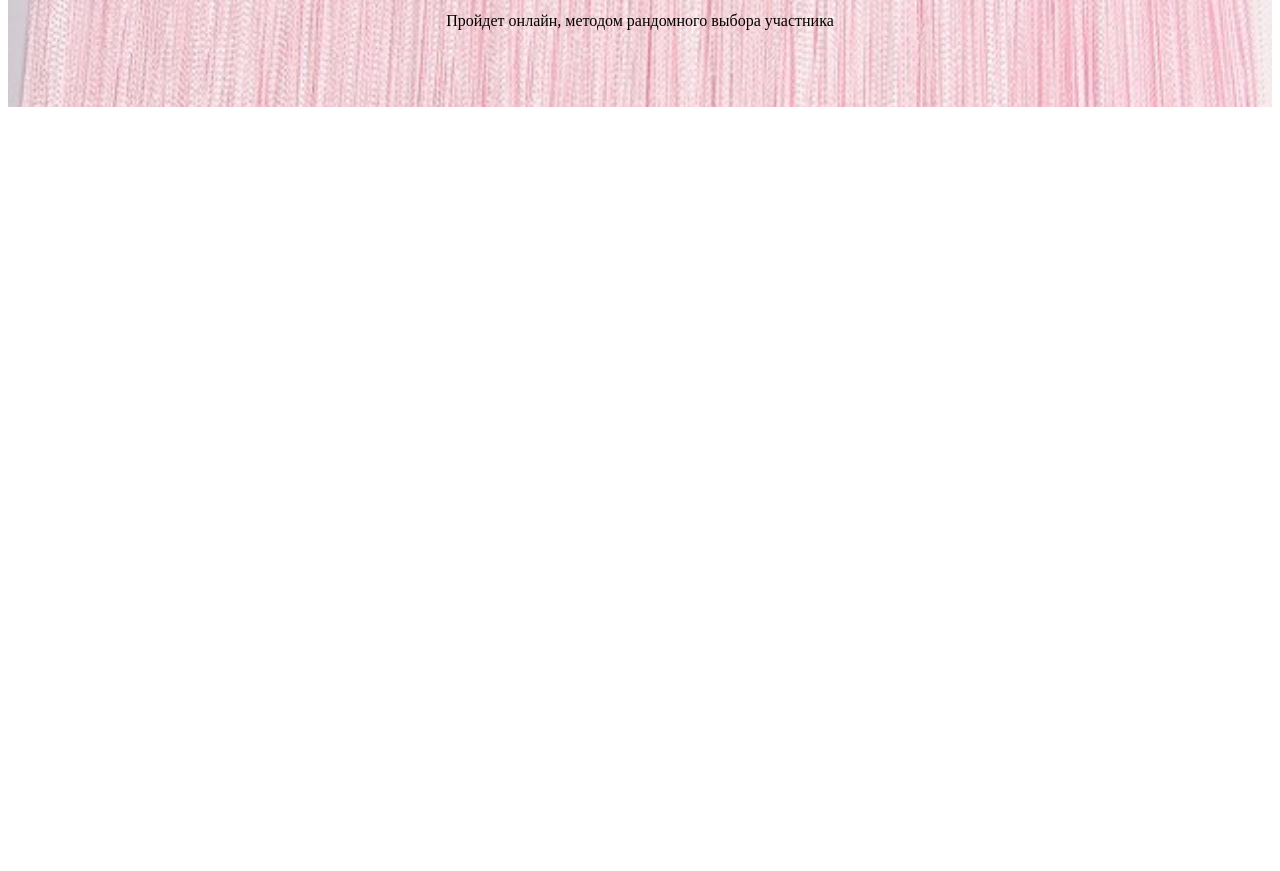
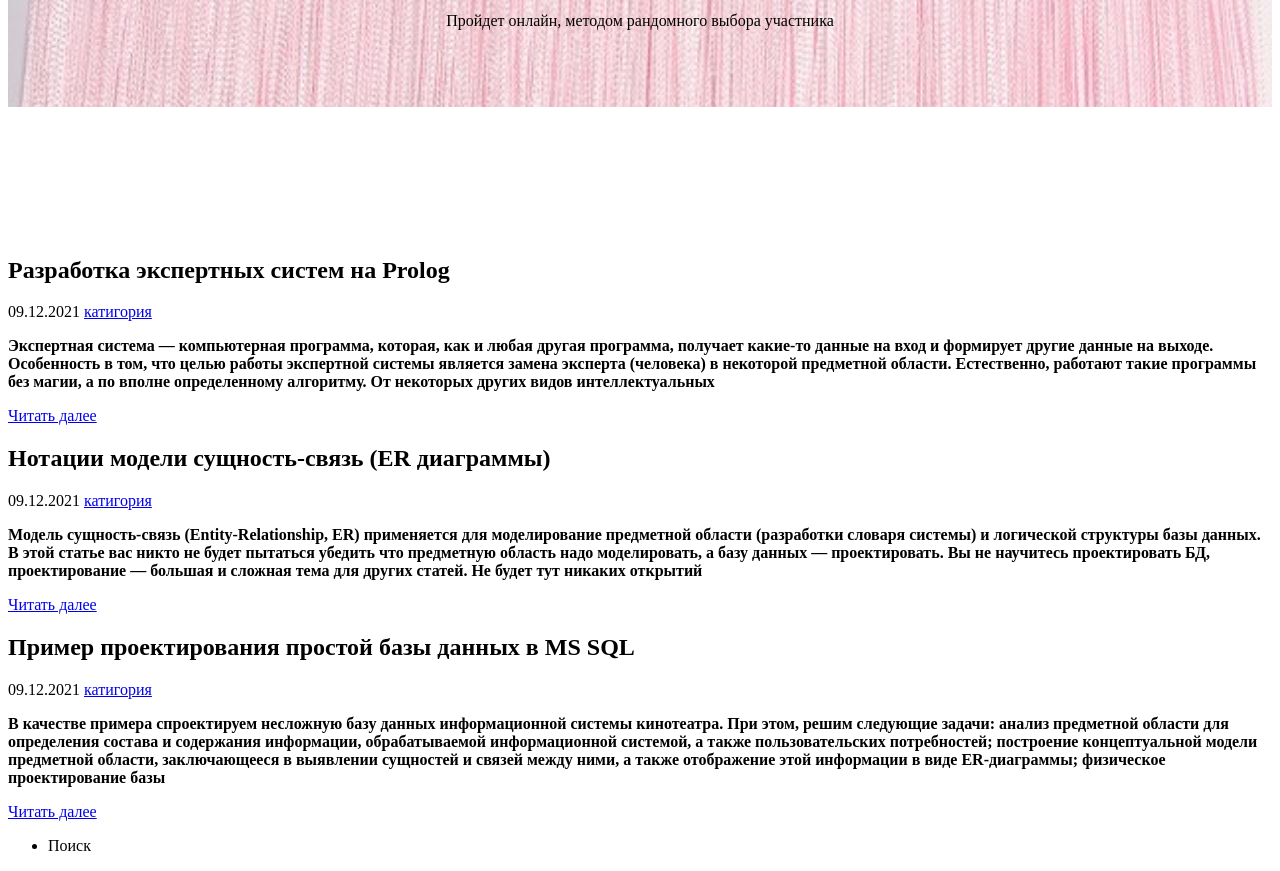
Before and after one commit to kaminin1986/html_css_lesson, a plain HTML site: page lesson_2/index.html in a window 1280 px wide. Shown: the part 113-984 px from the top of the page. Before the commit the page ends 800 px from the top, so only its background shows below. Drawn offline with Linux system fonts and the light colour scheme.

Commit message:
плог своими руками

```diff
--- a/lesson_2/index.html
+++ b/lesson_2/index.html
@@ -13,12 +13,84 @@
         <div class="container">
             <h1 class="zagolovok">Конкурс</h1>
             <p class="text-zagolovka">Пройдет онлайн, методом рандомного выбора участника</p>
+    </header>
 
 
 
         </div>
+    <div class="main">
+        <main class="content">
+            <article class="post-1 post type-post">
+                <h1>Разработка экспертных систем на Prolog</h1>
+                <aside class="meta">
+                    <span class="date">09.12.2021
+                    </span>
 
-    </header>
+                    <span class="category">
+                        <a href="index.html">катигория</a>
+
+                    </span>
+
+                </aside>
+                <p><b>Экспертная система — компьютерная программа, которая, как и любая другая программа, получает какие-то данные на вход и формирует другие данные на выходе. Особенность в том, что целью работы экспертной системы является замена эксперта (человека) в некоторой предметной области. Естественно, работают такие программы без магии, а по вполне определенному алгоритму. От некоторых других видов интеллектуальных
+
+                </b>
+                </p>
+                <a class="more-link" href="index.html" title="Разработка экспертных систем на Prolog">Читать далее
+
+                </a>
+
+            </article>
+
+            <article class="post-2 post type-post">
+                <h1>Нотации модели сущность-связь (ER диаграммы)</h1>
+                <aside class="meta">
+                    <span class="date">09.12.2021
+                    </span>
+
+                    <span class="category">
+                        <a href="index.html">катигория</a>
+
+                    </span>
+
+                </aside>
+                <p><b>Модель сущность-связь (Entity-Relationship, ER) применяется для моделирование предметной области (разработки словаря системы) и логической структуры базы данных. В этой статье вас никто не будет пытаться убедить что предметную область надо моделировать, а базу данных — проектировать. Вы не научитесь проектировать БД, проектирование — большая и сложная тема для других статей. Не будет тут никаких открытий</b></p>
+                <a class="more-link" href="index.html" title="Нотации модели сущность-связь (ER диаграммы)">Читать далее</a>
+
+            </article>
+
+            <article class="post-3 post type-post">
+                <h1>Пример проектирования простой базы данных в MS SQL</h1>
+                <aside class="meta">
+                    <span class="date">09.12.2021
+                    </span>
+
+                    <span class="category">
+                        <a href="index.html">катигория</a>
+
+                    </span>
+
+                </aside>
+                <p><b>В качестве примера спроектируем несложную базу данных информационной системы кинотеатра. При этом, решим следующие задачи: анализ предметной области для определения состава и содержания информации, обрабатываемой информационной системой, а также пользовательских потребностей; построение концептуальной модели предметной области, заключающееся в выявлении сущностей и связей между ними, а также отображение этой информации в виде ER-диаграммы; физическое проектирование базы</b></p>
+                <a class="more-link" href="index.html" title="Пример проектирования простой базы данных в MS SQL">Читать далее</a>
+
+            </article>
+
+        </main>
+
+        <aside class="sidebar">
+            <ul id="widgetlist">
+                <li id="text-3" class="widget widget_text">
+                    <p class="wtitle">Поиск</p>
+
+                </li>
+
+            </ul>
+
+        </aside>
+
+    </div>
+
 
 </body>
 </html>
```
Also changed, not shown: lesson_2/remeber.txt (added).
